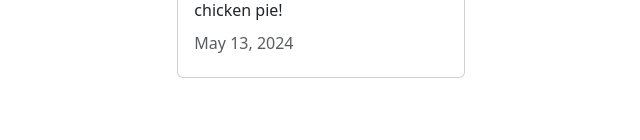
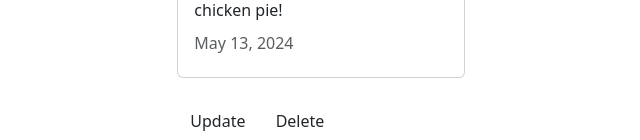
Before and after one commit to Rizz-33/recipe-app, a Django app: page /recipe/1 in a window 1280 px wide. Shown: the part 970-1110 px from the top of the page, without its empty margins (48-688 px from the left). Before the commit the page ends 1048 px from the top, so only its background shows below. Run offline with Django 3.2, Linux system fonts and the light colour scheme; a user stored in the database is signed in; data comes from the database, SQL or seed files in the repository.

Commit message:
refactor: Recipe details

```diff
--- a/recipes/templates/recipes/recipe_detail.html
+++ b/recipes/templates/recipes/recipe_detail.html
@@ -12,4 +12,13 @@
     </h6>
   </div>
 </div>
-{% endblock content %}
+{% if object.author == user or user.is_staff %}
+<div class="col-4">
+  <a class="btn btn-ouyline-info" href="{%url 'recipes-update' object.id%}"
+    >Update</a
+  >
+  <a class="btn btn-ouyline-danger" href="{%url 'recipes-delete' object.id%}"
+    >Delete</a
+  >
+</div>
+{% endif %} {% endblock content %}
```
